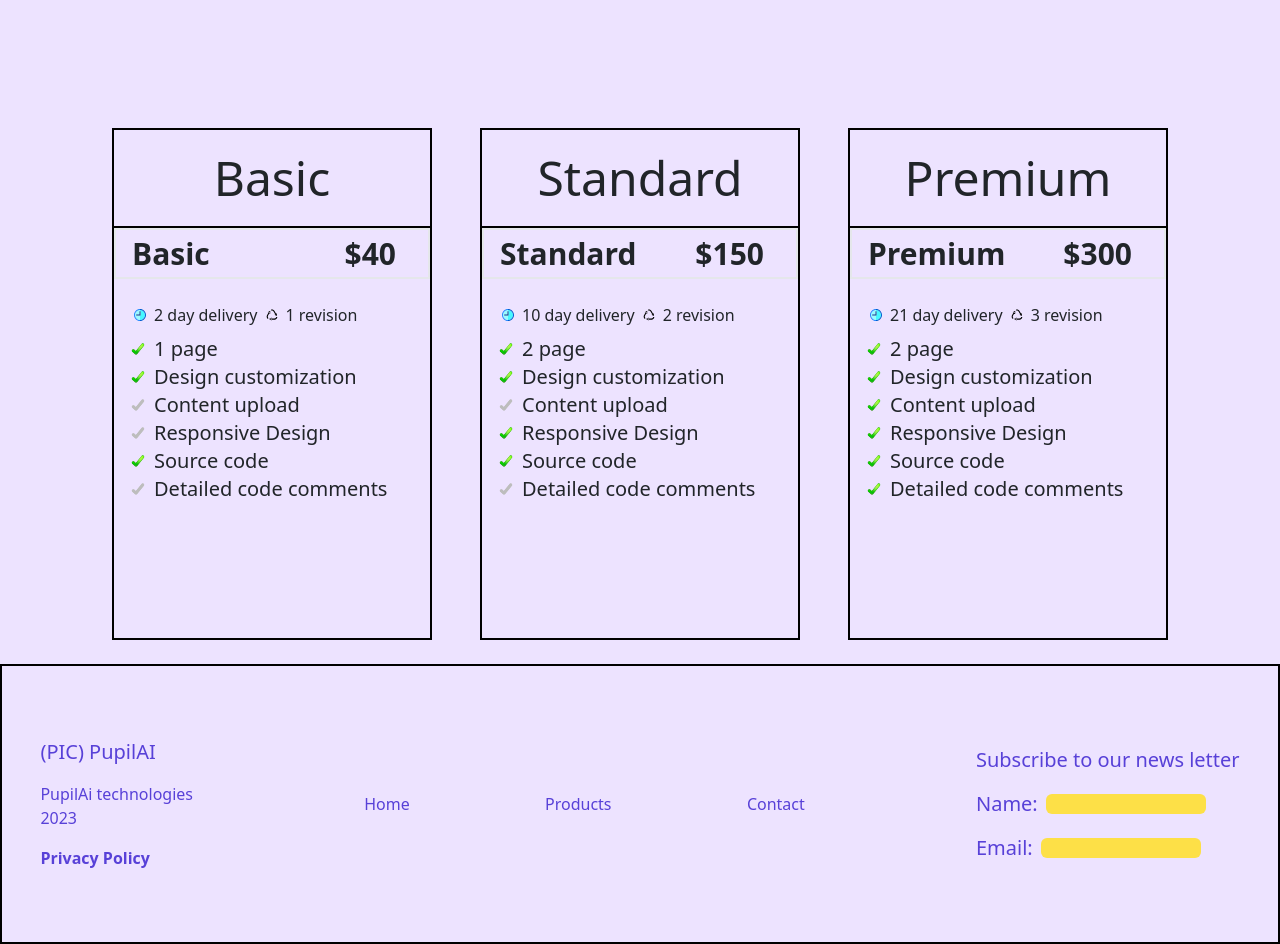
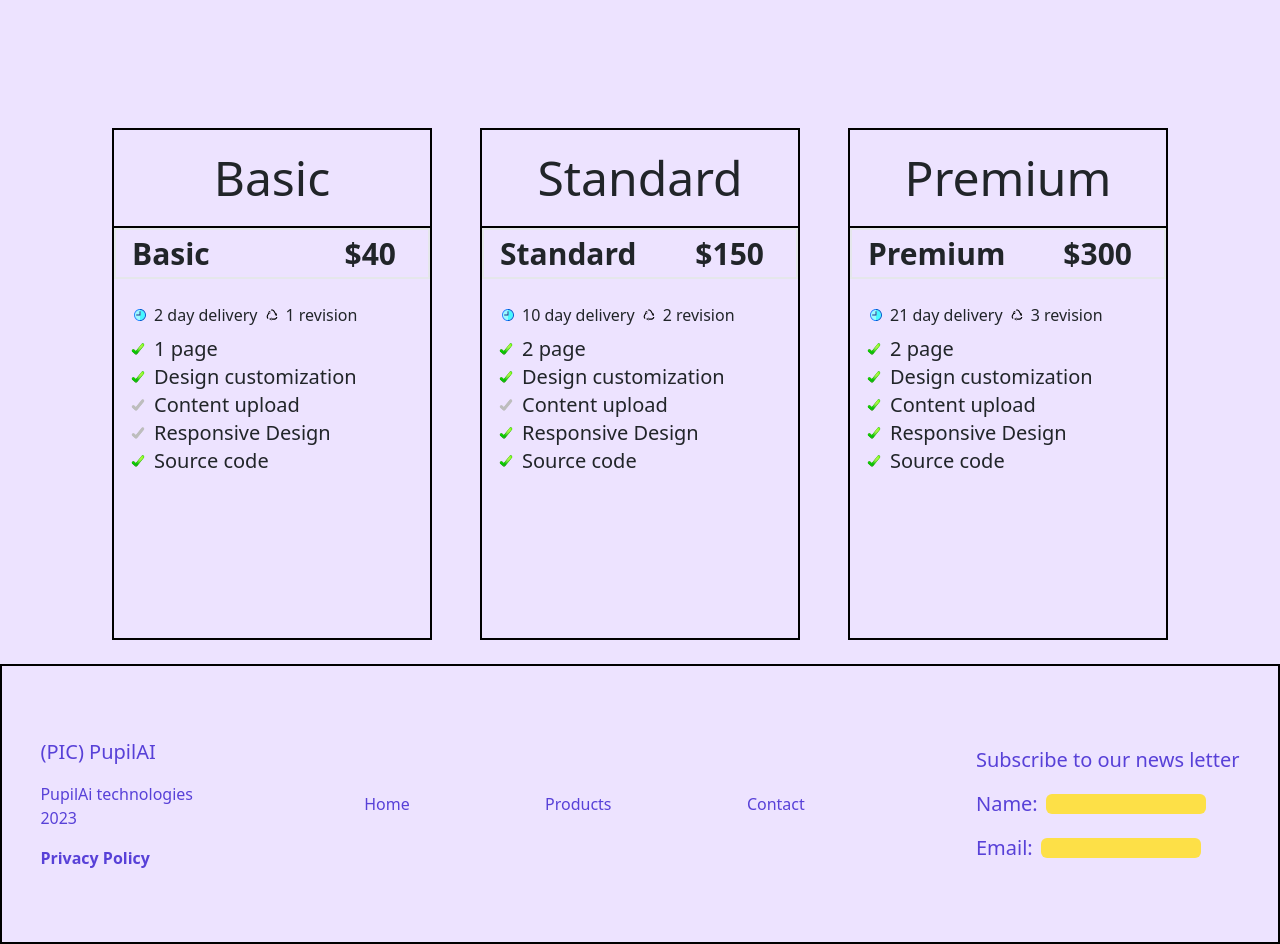
Before and after one commit to PupilAI/Pupil, an Angular app: page /about in a window 1280 px wide. Built offline with nearby package versions, Linux system fonts and the light colour scheme.

Commit message:
removed detailed comment section

```diff
--- a/src/app/pages/about/about.component.html
+++ b/src/app/pages/about/about.component.html
@@ -65,14 +65,6 @@
           alt="Checkmark image"
         />
         Source code
-      </div>
-      <div class="flex text-xl">
-        <img
-          class="w-6 pr-2"
-          src="../../../assets/greycheckmark.svg"
-          alt="Checkmark image"
-        />
-        Detailed code comments
       </div>
     </div>
   </div>
@@ -143,14 +135,6 @@
         />
         Source code
       </div>
-      <div class="flex text-xl">
-        <img
-          class="w-6 pr-2"
-          src="../../../assets/greycheckmark.svg"
-          alt="Checkmark image"
-        />
-        Detailed code comments
-      </div>
     </div>
   </div>
 
@@ -220,14 +204,6 @@
         />
         Source code
       </div>
-      <div class="flex text-xl">
-        <img
-          class="w-6 pr-2"
-          src="../../../assets/check-mark-svgrepo-com.svg"
-          alt="Checkmark image"
-        />
-        Detailed code comments
-      </div>
     </div>
   </div>
 </div>
```
